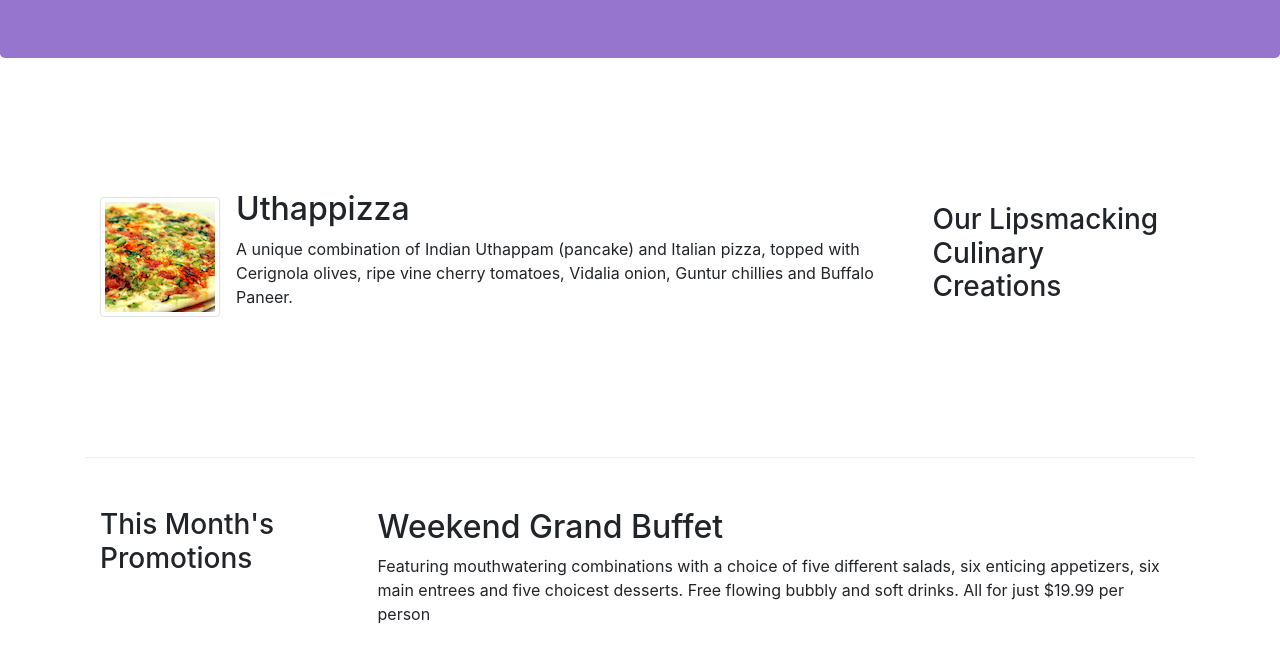
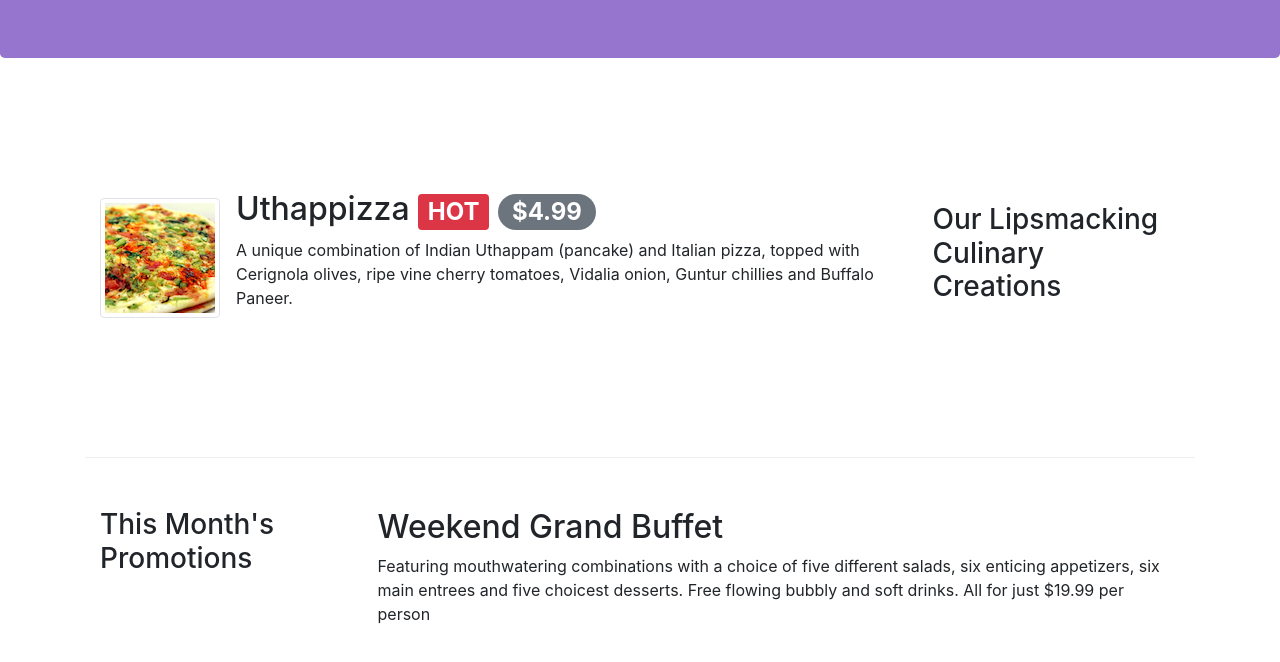
Before and after one commit to rrrw82/Bootstrap_Demo, a website: page index.html in a window 1280 px wide. Shown: the part 276-938 px from the top of the page. Drawn offline with nearby package versions, Linux system fonts and the light colour scheme.

Commit message:
Alerting Users

```diff
--- a/index.html
+++ b/index.html
@@ -60,7 +60,9 @@
         <div class="media">
           <img src="img/uthappizza.png" class="d-flex mr-3 img-thumbnail align-self-center" alt="uthapizza">
           <div class="media-body">
-            <h2 class="mt-0">Uthappizza</h2>
+            <h2 class="mt-0">
+              Uthappizza <span class="badge badge-danger">HOT</span> <span class="badge badge-pill badge-secondary">$4.99</span>
+            </h2>
             <p class="d-none d-sm-block">
               A unique combination of Indian Uthappam (pancake) and Italian pizza, topped with Cerignola olives, ripe vine cherry tomatoes, Vidalia onion, Guntur chillies and Buffalo Paneer.
             </p>
```
